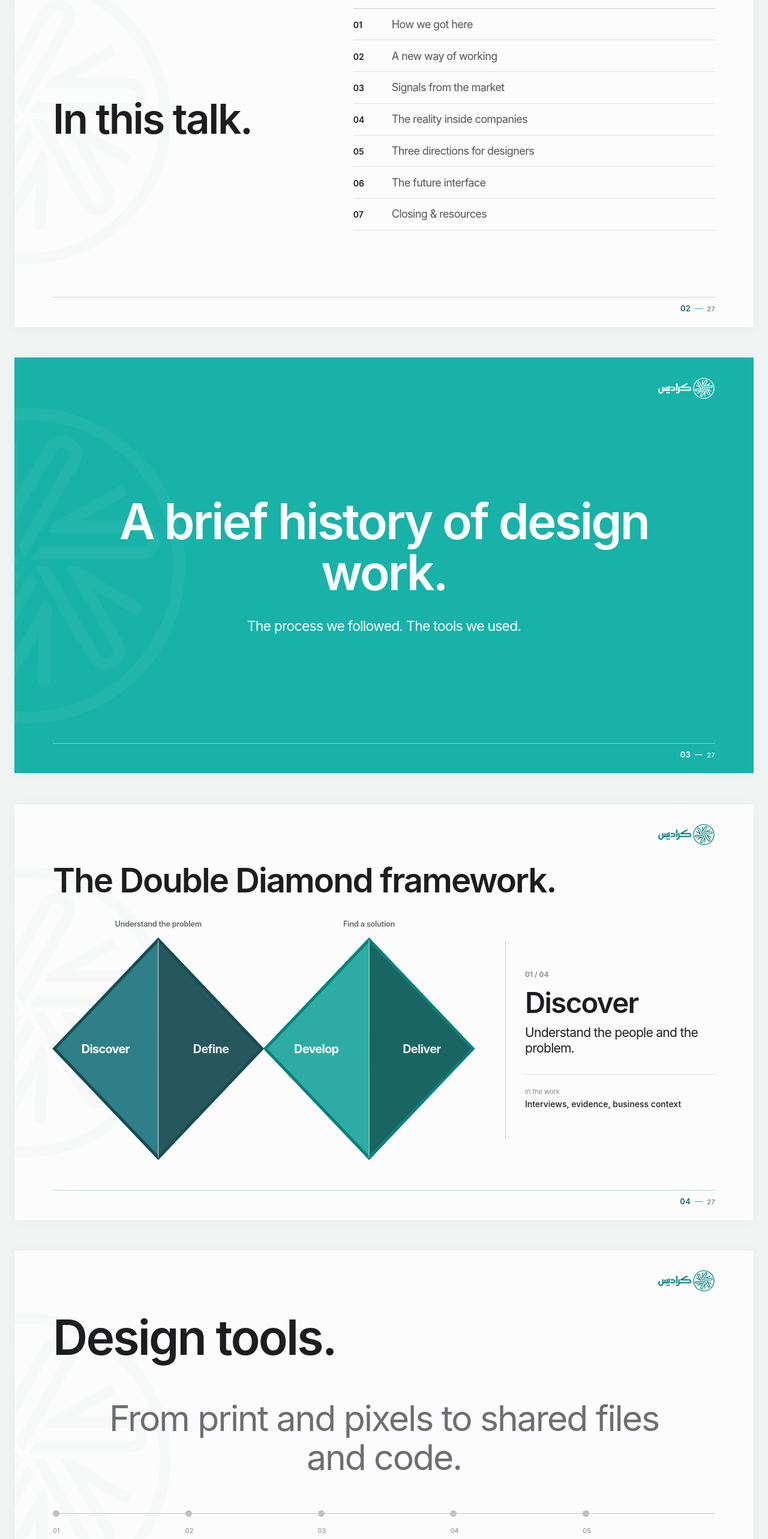
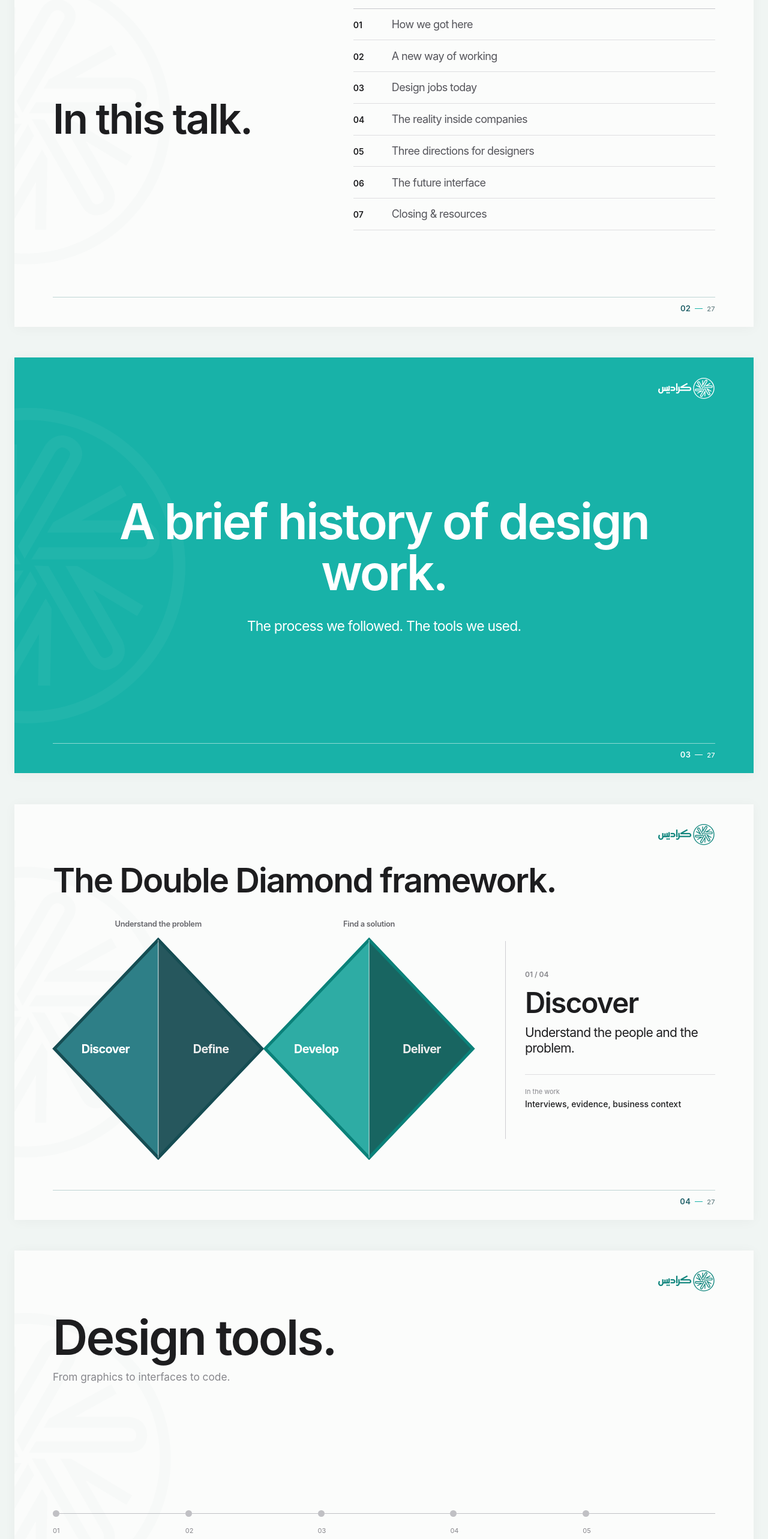
Before and after one commit to ahmadmansee/the-ai-native-designer, a React (Vite) app: page / in a window 1280 px wide. Shown: the part 960-3526 px from the top of the page at 60% size. Built offline with nearby package versions, Linux system fonts and the light colour scheme.

Commit message:
Simplify workflow and market slide headings

```diff
--- a/src/data/presentation.js
+++ b/src/data/presentation.js
@@ -32,7 +32,7 @@ export const slides = [
     chapters: [
       { title: 'How we got here', target: 'how-we-got-here' },
       { title: 'A new way of working', target: 'working-earlier' },
-      { title: 'Signals from the market', target: 'market-shift' },
+      { title: 'Design jobs today', target: 'market-shift' },
       { title: 'The reality inside companies', target: 'reality-check' },
       { title: 'Three directions for designers', target: 'ways-forward' },
       { title: 'The future interface', target: 'future-interface' },
@@ -103,7 +103,7 @@ export const slides = [
     type: 'tool-history',
     chapter: 'The tools',
     headline: 'Design tools.',
-    overview: 'From print and pixels to shared files and code.',
+    overview: 'From graphics to interfaces to code.',
     footnote: 'Dates mark product milestones, not when I used each tool.',
     eras: [
       {
@@ -267,7 +267,7 @@ export const slides = [
     number: '09',
     type: 'experiment-story',
     chapter: 'A connected workflow',
-    headline: 'One idea. Four tools.',
+    headline: 'From feedback to a working prototype.',
     beats: [
       {
         id: 'granola',
@@ -307,9 +307,7 @@ export const slides = [
     number: '10',
     type: 'practical-use-cases',
     chapter: 'Practical uses',
-    eyebrow: 'A few examples',
-    headline: 'Three useful starting points.',
-    caveat: 'Illustrative examples',
+    headline: 'AI use cases.',
     examples: [
       {
         id: 'references',
@@ -338,9 +336,8 @@ export const slides = [
     id: 'market-shift',
     number: '11',
     type: 'history-teaser',
-    chapter: 'Signals from the market',
-    eyebrow: '03 / Signals from the market',
-    headline: 'This is happening now.',
+    chapter: 'Design jobs today',
+    headline: 'Design jobs today',
     deck: 'You can already see it in job ads and in how some teams work.',
     notes: [
       'Move from possible workflows to present-day signals. These are examples of change, not a claim that every company or designer works this way.',
@@ -352,8 +349,7 @@ export const slides = [
     number: '12',
     type: 'market-signals',
     chapter: 'The market now',
-    eyebrow: 'Market signals',
-    headline: 'In job ads. In the work.',
+    headline: 'Job ads and real workflows.',
     notes: [
       'Move through the four examples manually. The first is Ahmad’s untouched LinkedIn screenshot of a HelloFresh freelance Senior Product Designer post captured on 10 October 2026. The post lists craft, systems thinking, and AI-native as must-haves; a visible comment asks what AI-native means in practice.',
       'The second original screenshot, also supplied by Ahmad on 10 October 2026, shows a LinkedIn jobs list with AI-native and AI experience design titles. The listed jobs are a captured example, not a count of current vacancies.',
--- a/src/presentation/MarketSignalsSlide.jsx
+++ b/src/presentation/MarketSignalsSlide.jsx
@@ -68,8 +68,7 @@ export function MarketSignalsSlide({ slide }) {
     return () => document.removeEventListener('keydown', onKey);
   }, [zoomed]);
   return <SlideFrame slide={slide} className="market-signals-slide">
-    <span className="section-label">{slide.eyebrow}</span>
-    <div className="ms-heading"><h2 id={`${slide.id}-title`}>{slide.headline}</h2><span>Four examples · October 2026</span></div>
+    <div className="ms-heading"><h2 id={`${slide.id}-title`}>{slide.headline}</h2></div>
     <div className="ms-carousel" tabIndex={0} aria-label="Market evidence carousel. Use left and right arrows to change examples." onKeyDown={event => { if (event.key === 'ArrowRight') { event.preventDefault(); move(1); } if (event.key === 'ArrowLeft') { event.preventDefault(); move(-1); } }} onTouchStart={event => { startX.current = event.touches[0].clientX; }} onTouchEnd={event => { if (startX.current === null) return; const delta = event.changedTouches[0].clientX - startX.current; if (Math.abs(delta) > 50) move(delta < 0 ? 1 : -1); startX.current = null; }}>
       <div className="ms-stage" key={current.id}>
         <div className="ms-visual"><EvidenceVisual source={current} onZoom={() => setZoomed(true)} /></div>
--- a/src/presentation/PracticalUseCasesSlide.jsx
+++ b/src/presentation/PracticalUseCasesSlide.jsx
@@ -125,5 +125,5 @@ export function PracticalUseCasesSlide({ slide }) {
     if (slideRef.current) observer.observe(slideRef.current);
     return () => observer.disconnect();
   }, []);
-  return <SlideFrame slide={slide} className="uc-slide"><span className="section-label">{slide.eyebrow}</span><div className="uc-heading"><h2 id={`${slide.id}-title`}>{slide.headline}</h2><span>{slide.caveat}</span></div><div className="uc-grid" ref={slideRef}>{slide.examples.map((example, index) => <DemoPanel example={example} index={index} visible={visible} key={example.id} />)}</div></SlideFrame>;
+  return <SlideFrame slide={slide} className="uc-slide"><div className="uc-heading"><h2 id={`${slide.id}-title`}>{slide.headline}</h2></div><div className="uc-grid" ref={slideRef}>{slide.examples.map((example, index) => <DemoPanel example={example} index={index} visible={visible} key={example.id} />)}</div></SlideFrame>;
 }
--- a/src/presentation/ToolHistorySlide.jsx
+++ b/src/presentation/ToolHistorySlide.jsx
@@ -9,6 +9,7 @@ export function ToolHistorySlide({ slide }) {
     <SlideFrame slide={slide} className="tools-v2-slide">
       <div className="tools-v2-heading">
         <h2 id={`${slide.id}-title`}>{slide.headline}</h2>
+        <p>{slide.overview}</p>
       </div>
 
       <div className="tools-v2-reveal" aria-live="polite">
@@ -27,9 +28,7 @@ export function ToolHistorySlide({ slide }) {
               <p>{selected.detail}</p>
             </div>
           </div>
-        ) : (
-          <p className="tools-v2-overview">{slide.overview}</p>
-        )}
+        ) : null}
       </div>
 
       <div className="tools-v2-timeline" aria-label="Interactive timeline of design tools">
--- a/src/styles.css
+++ b/src/styles.css
@@ -156,10 +156,10 @@ button, a { -webkit-tap-highlight-color: transparent; }
 .diamond-v2-facts strong { display: block; margin-top: 5px; font-size: clamp(14px, 1.07vw, 17px); line-height: 1.3; font-weight: 500; }
 
 .tools-v2-slide { background: #fff; }
-.tools-v2-heading { display: flex; align-items: end; justify-content: space-between; gap: 30px; margin-top: clamp(28px, 3.1vw, 50px); }
+.tools-v2-heading { display: flex; flex-direction: column; align-items: flex-start; gap: clamp(9px, 1vw, 16px); margin-top: clamp(28px, 3.1vw, 50px); }
 .tools-v2-heading h2 { margin: 0; font-size: clamp(62px, 6.3vw, 100px); line-height: 1.04; font-weight: 600; letter-spacing: -.035em; }
+.tools-v2-heading p { margin: 0; color: #86868b; font-size: clamp(17px, 1.35vw, 22px); line-height: 1.25; }
 .tools-v2-reveal { flex: 1; min-height: 0; display: grid; place-items: center; }
-.tools-v2-overview { max-width: 950px; margin: 0; color: #6d6d72; text-align: center; font-size: clamp(42px, 4.6vw, 72px); line-height: 1.1; letter-spacing: -.035em; }
 .tools-v2-selected { display: grid; grid-template-columns: 1.08fr .92fr; gap: clamp(50px, 6vw, 95px); align-items: center; width: 100%; animation: focus-in .22s ease both; }
 .tools-v2-images { display: flex; justify-content: center; align-items: center; gap: clamp(14px, 2vw, 32px); min-height: 230px; }
 .tools-v2-images figure { display: flex; flex-direction: column; align-items: center; gap: 12px; margin: 0; min-width: 0; }
@@ -399,7 +399,6 @@ html:fullscreen { background: #f2f2f0; overflow: hidden; }
   .tools-v2-stop strong { margin: 0; font-size: 24px; }
   .tools-v2-stop-name { margin: 0; font-size: 17px; }
   .tools-v2-reveal { order: 2; display: grid; flex: none; min-height: 270px; margin-top: 24px; border-top: 1px solid #dedee1; }
-  .tools-v2-overview { font-size: 31px; text-align: left; }
   .tools-v2-selected { grid-template-columns: 1fr; gap: 7px; padding-top: 12px; }
   .tools-v2-images { min-height: 135px; }
   .tools-v2-images img { width: 115px; height: 115px; }
```
